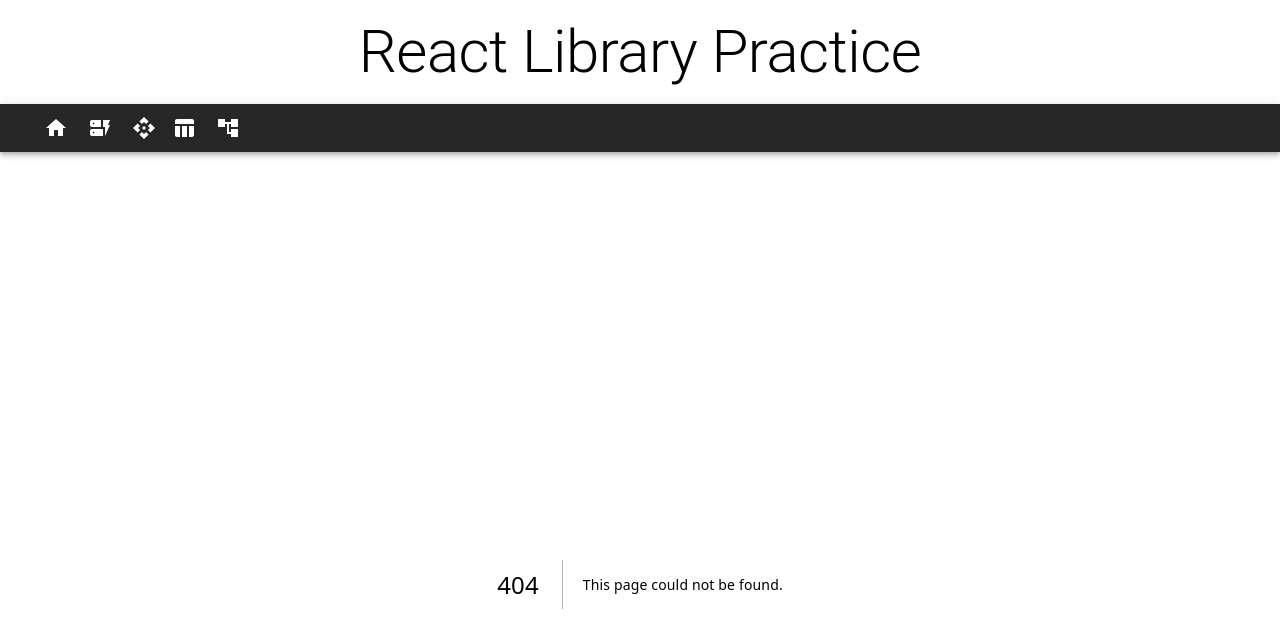
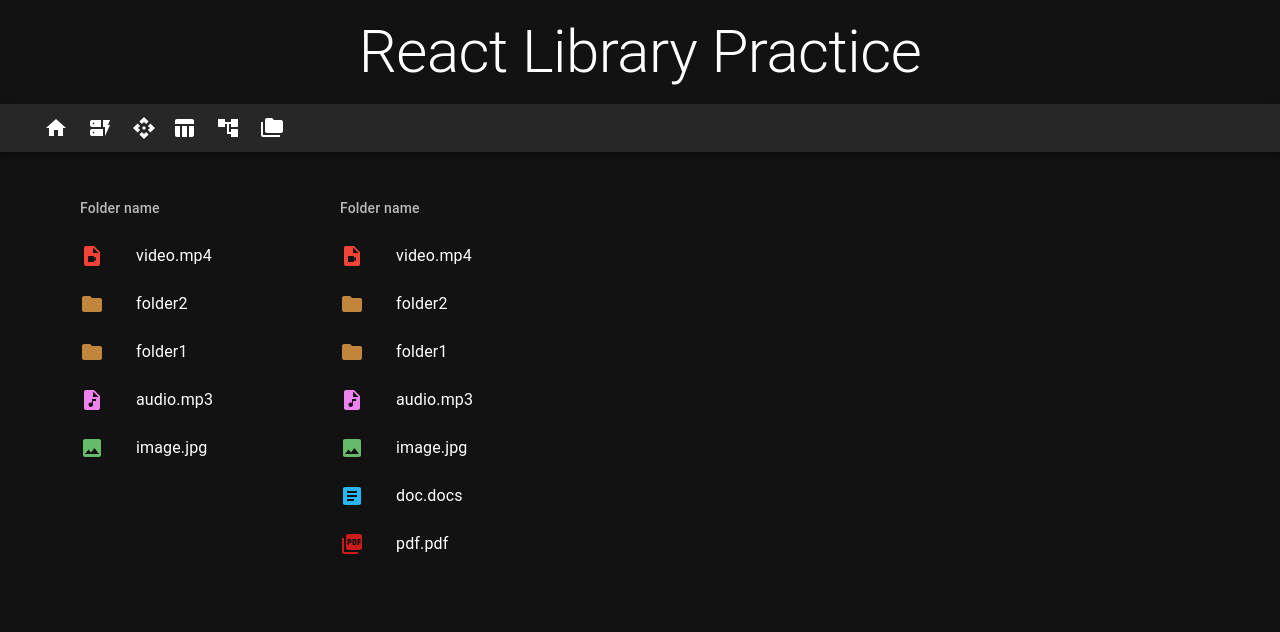
Before and after one commit to nathdevcoder/ReactLibraryPractice, a Next.js app: page /filesystem in a window 1280 px wide. Before the commit this address had no page. Shown: the top 632 px of the page. Built offline with nearby package versions, Linux system fonts and the light colour scheme.

Commit message:
initialize file system

```diff
--- /dev/null
+++ b/app/filesystem/page.tsx
@@ -0,0 +1,31 @@
+'use client'
+import directories from "@/constant/directories";
+import { MapDirectories } from "@/utils/mapper";
+import { Box, List, ListItem, ListSubheader, Stack } from "@mui/material";
+import React from "react";
+
+export default function FileSystem() {
+  const directorys = MapDirectories(directories);
+  return (
+    <Box>
+      <Stack direction="row">
+        {directorys.map((dir) => (
+          <List
+            sx={{ width: "100%", maxWidth: 260, bgcolor: "background.paper" }}
+            component="nav"
+            aria-labelledby="nested-list-subheader"
+            subheader={
+              <ListSubheader component="div" id="nested-list-subheader">
+                Folder name
+              </ListSubheader>
+            }
+          >
+            {dir.map((FileItem) => (
+              <ListItem disablePadding>{FileItem}</ListItem>
+            ))}
+          </List>
+        ))}
+      </Stack>
+    </Box>
+  );
+}
--- /dev/null
+++ b/constant/directories.ts
@@ -0,0 +1,35 @@
+const directories = {
+    id: '1',
+    index: 1,
+    files: [
+      {id: 'f1', index: 1, name: 'video.mp4', type: 'video'},
+      {id: 'f2', index: 5, name: 'image.jpg', type: 'image'},
+      {id: 'f3', index: 4, name: 'audio.mp3', type: 'audio'},
+    ],
+    folders: [
+      {id: 'fd1', index: 3, name: 'folder1', files: [], root: "1", opened: null, folders: []},
+      {id: 'fd1', index: 2, name: 'folder2', files: [], root: "1", opened: null, folders: []},
+    ],
+    name: 'root Folder',
+    root: "root",
+    opened: {
+      id: '2',
+      index: 1,
+      files: [
+        {id: '2f1', index: 1, name: 'video.mp4', type: 'video'},
+        {id: '2f2', index: 5, name: 'image.jpg', type: 'image'},
+        {id: '2f3', index: 4, name: 'audio.mp3', type: 'audio'},
+        {id: '2f4', index: 6, name: 'doc.docs', type: 'docs'},
+        {id: '2f5', index: 7, name: 'pdf.pdf', type: 'pdfs'},
+      ],
+      folders: [
+        {id: '2fd1', index: 3, name: 'folder1', files: [], root: "2", opened: null, folders: []},
+        {id: '2fd1', index: 2, name: 'folder2', files: [], root: "2", opened: null, folders: []},
+      ],
+      opened: null,
+      root: '1',
+      name: 'child folder'
+    }
+} as folderType
+
+export default directories
--- a/constant/menu.ts
+++ b/constant/menu.ts
@@ -3,6 +3,7 @@ import ApiIcon from '@mui/icons-material/Api';
 import TableChartIcon from '@mui/icons-material/TableChart';
 import DynamicFormIcon from '@mui/icons-material/DynamicForm';
 import AccountTreeIcon from '@mui/icons-material/AccountTree';
+import FolderCopyIcon from '@mui/icons-material/FolderCopy';
 import { MenuType } from '@/@types/data';
 const Menu:MenuType = [
     {title: 'home', url: '/', Icon: HomeIcon},
@@ -13,5 +14,6 @@ const Menu:MenuType = [
         {title: "React Table", url: '/react-table'},
     ]},
     {title: 'States', url: '/zustand', Icon: AccountTreeIcon},
+    {title: 'File System', url: '/filesystem', Icon: FolderCopyIcon},
 ]
 export default Menu
--- /dev/null
+++ b/hooks/useFetchTable.ts
@@ -0,0 +1,5 @@
+import React from 'react'
+
+export default function useFetchTable() {
+  return {}
+}
--- /dev/null
+++ b/utils/mapper.tsx
@@ -0,0 +1,54 @@
+import {
+  ListItem,
+  ListItemButton,
+  ListItemIcon,
+  ListItemText,
+} from "@mui/material";
+import { ElementType, ReactNode } from "react";
+import PhotoIcon from "@mui/icons-material/Photo";
+import VideoFileIcon from "@mui/icons-material/VideoFile";
+import AudioFileIcon from "@mui/icons-material/AudioFile";
+import ArticleIcon from "@mui/icons-material/Article";
+import PictureAsPdfIcon from "@mui/icons-material/PictureAsPdf";
+import InsertDriveFileIcon from "@mui/icons-material/InsertDriveFile";
+import FolderIcon from '@mui/icons-material/Folder';
+export function MapDirectories(dirs: folderType) {
+  const components: ReactNode[][] = [];
+  Map(dirs)
+  function DirLists({ title, Icon }: { title: string; Icon: ReactNode }) {
+    return (
+    <ListItemButton>
+        <ListItemIcon>
+         {Icon}
+        </ListItemIcon>
+        <ListItemText primary={title} />
+    </ListItemButton>
+    );
+  }
+  function Map(data: folderType | null) {
+    if(!data) return
+    const component: ReactNode[] = [];
+    data.files.forEach((fl) => {
+      component[fl.index] =
+        fl.type == "video" ? (
+          <DirLists title={fl.name} Icon={<VideoFileIcon color="error" />} />
+        ) : fl.type === "image" ? (
+          <DirLists title={fl.name} Icon={<PhotoIcon color='success' />} />
+        ) : fl.type === "audio" ? (
+          <DirLists title={fl.name} Icon={<AudioFileIcon sx={{color: 'violet'}} />} />
+        ) : fl.type === "docs" ? (
+          <DirLists title={fl.name} Icon={<ArticleIcon color="info" />} />
+        ) : fl.type === "pdfs" ? (
+          <DirLists title={fl.name} Icon={<PictureAsPdfIcon color='secondary'  />} />
+        ) : (
+          <DirLists title={fl.name} Icon={<InsertDriveFileIcon />} />
+        );
+    });
+    data.folders.forEach(fd=>{
+        component[fd.index] =  <DirLists title={fd.name} Icon={<FolderIcon color='primary' />} />
+    })
+    components.push(component)
+    Map(data.opened)
+  }
+  return components
+}
```
Also changed, not shown: @types/file.ts (added, +15 -0 lines), app/table/api-table/page.tsx (added, +7 -0 lines).
